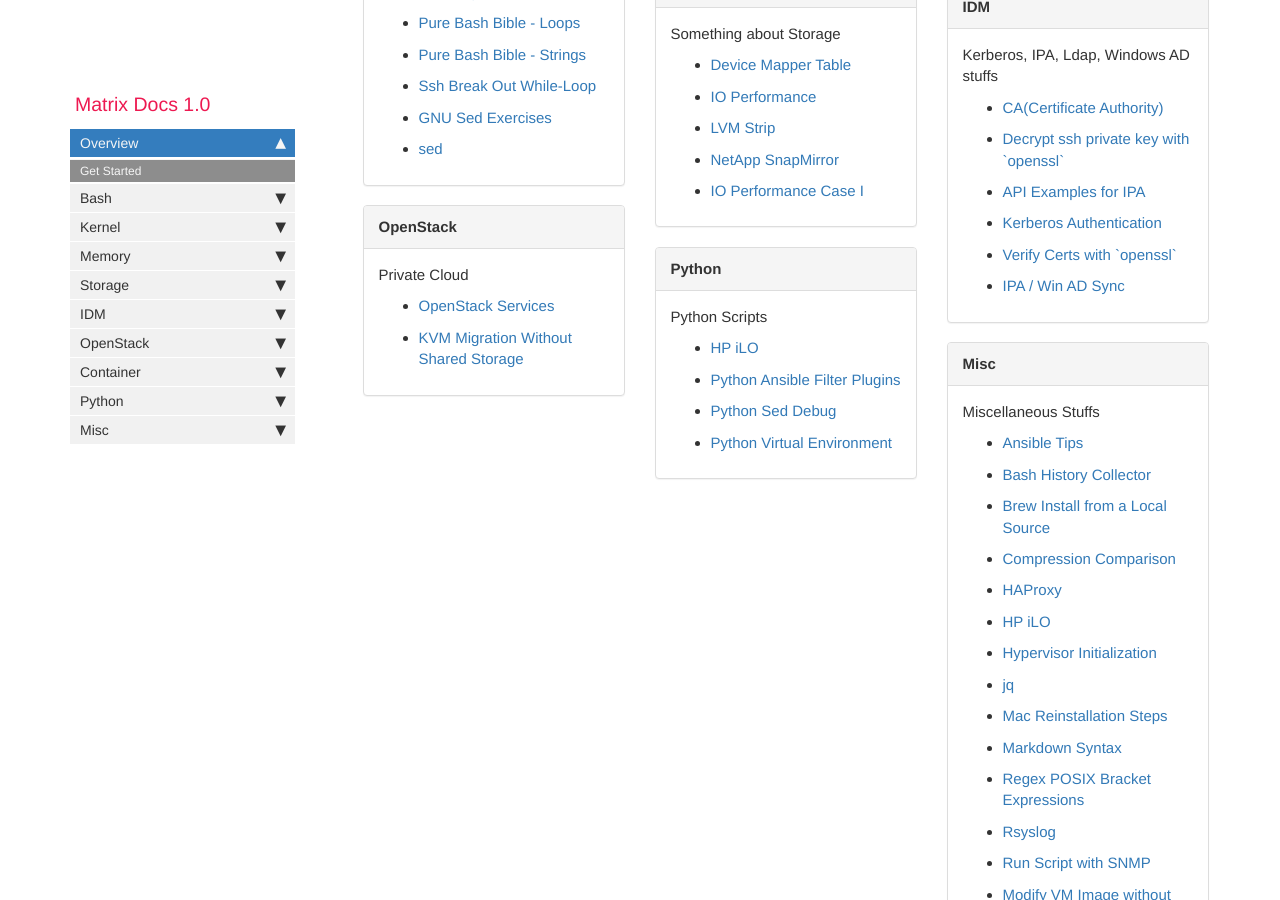
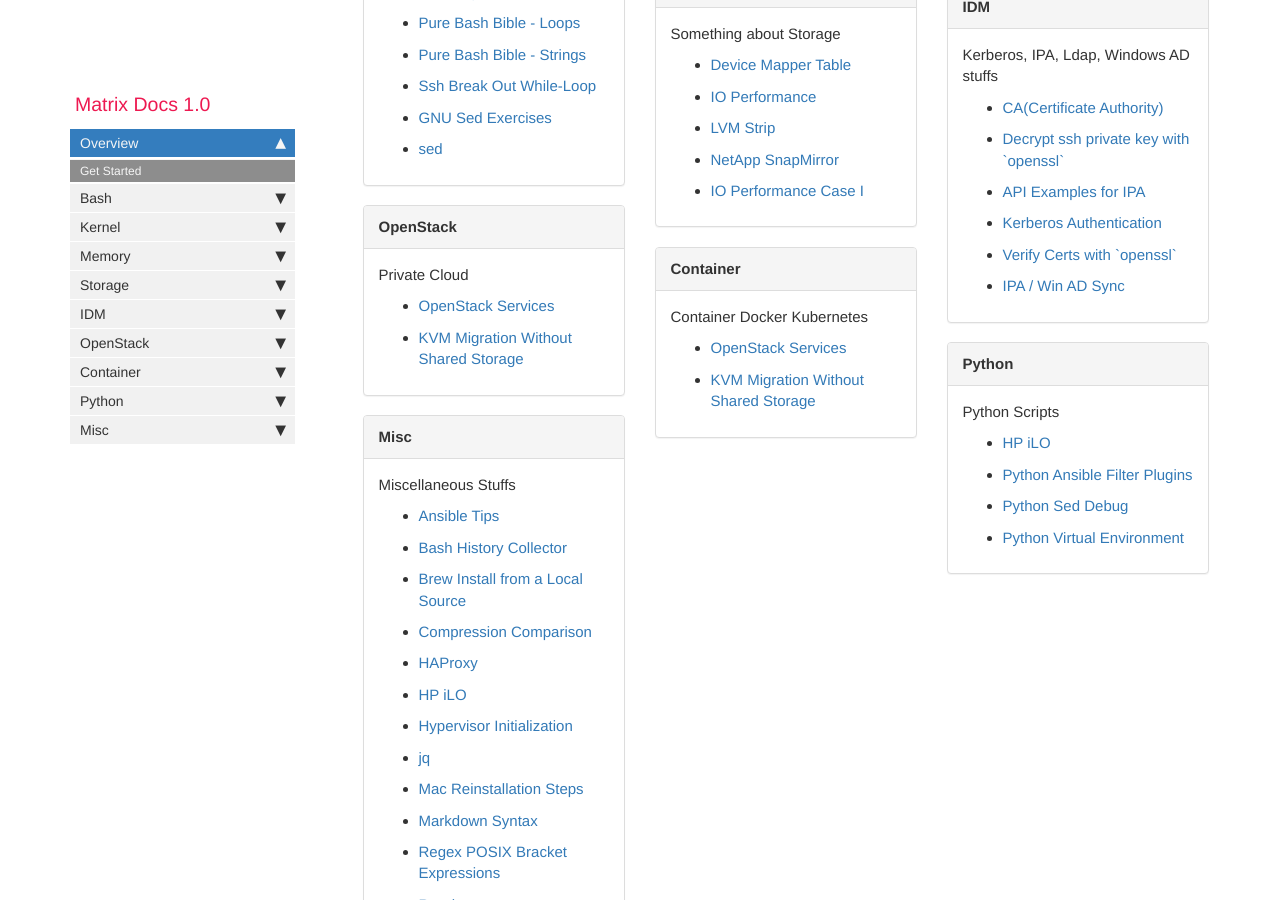
Before and after one commit to matrixzj/documentations, a Jekyll site: the page built from index.html, in a window 1280 px wide and 900 px high, scrolled down 522 px. Built offline with Jekyll 4.4.1, drawn with Linux system fonts in a browser that asks for light colours; comment, search, counter and statistics services are not loaded.

Commit message:
There are 2 files have been modified at 2022-06-12 13:52:23 . 	-rw-rw-r--. 1 jzou jzou 7750 Jun 12 13:52 index.html 	-rw-rw-r--. 1 jzou jzou 2651 Jun 12 13:49 pages/container/container_crictl_containerd_docker.md No files have been added. No files have been deleted. No file type has been changed.

```diff
--- a/index.html
+++ b/index.html
@@ -133,6 +133,23 @@
          </div>
     </div>
 
+    <div class="col-xs-6 col-sm-4 col-md-4" data-groups='["container"]'>
+        <div class="panel panel-default">
+            <div class="panel-heading">Container</div>
+            <div class="panel-body"> Container Docker Kubernetes
+                <ul>
+                {% for page in site.pages %}
+                    {% for tag in page.tags %}
+                        {% if tag == "openstack" %}
+                            <li><a href="{{page.url | remove: '/'}}">{{page.title}}</a></li>
+                        {% endif %}
+                    {% endfor %}
+                {% endfor %}
+                </ul>
+            </div>
+         </div>
+    </div>
+
     <div class="col-xs-6 col-sm-4 col-md-4" data-groups='["python"]'>
         <div class="panel panel-default">
             <div class="panel-heading">Python</div>
```
Also changed, not shown: pages/container/container_crictl_containerd_docker.md (+1 -1 lines).
